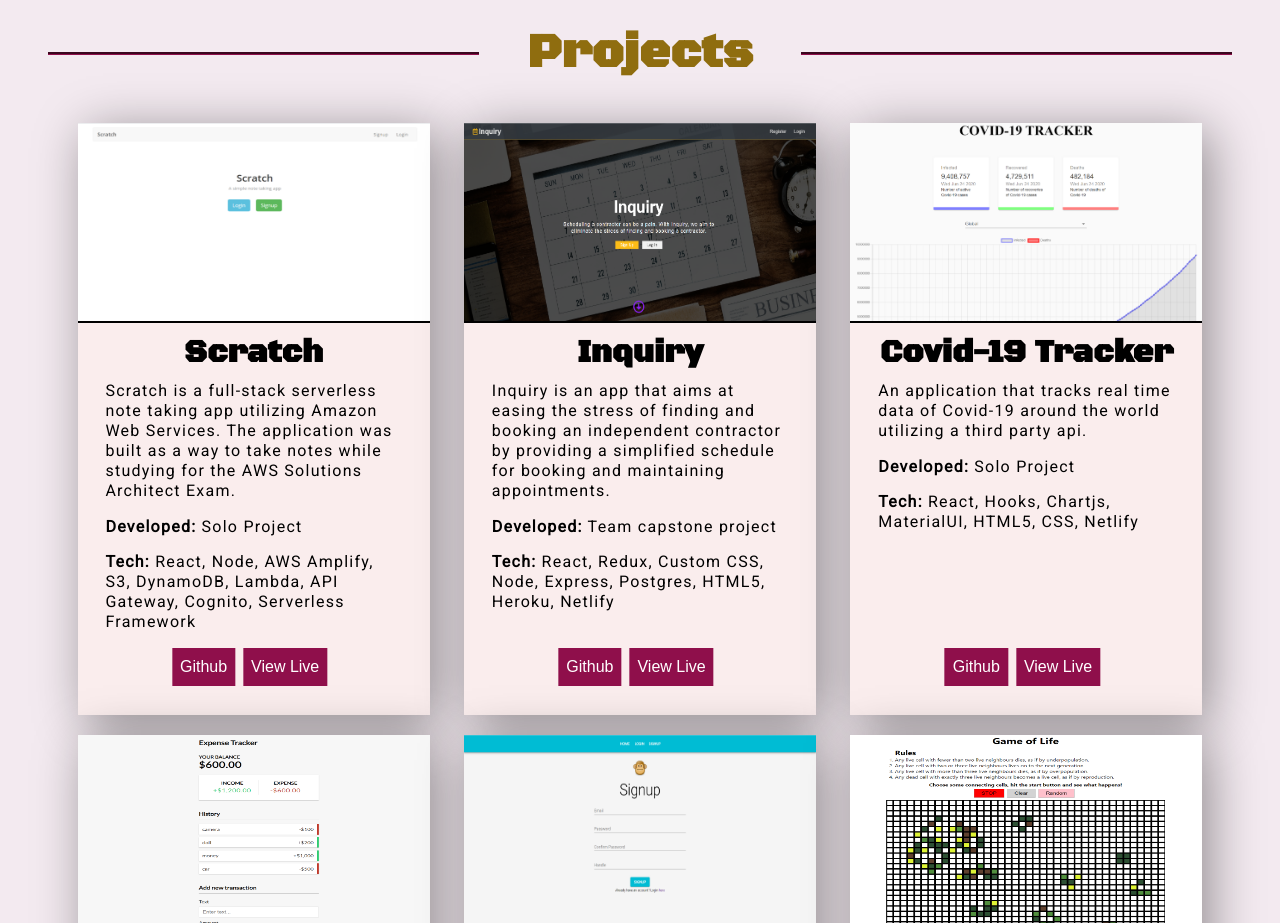
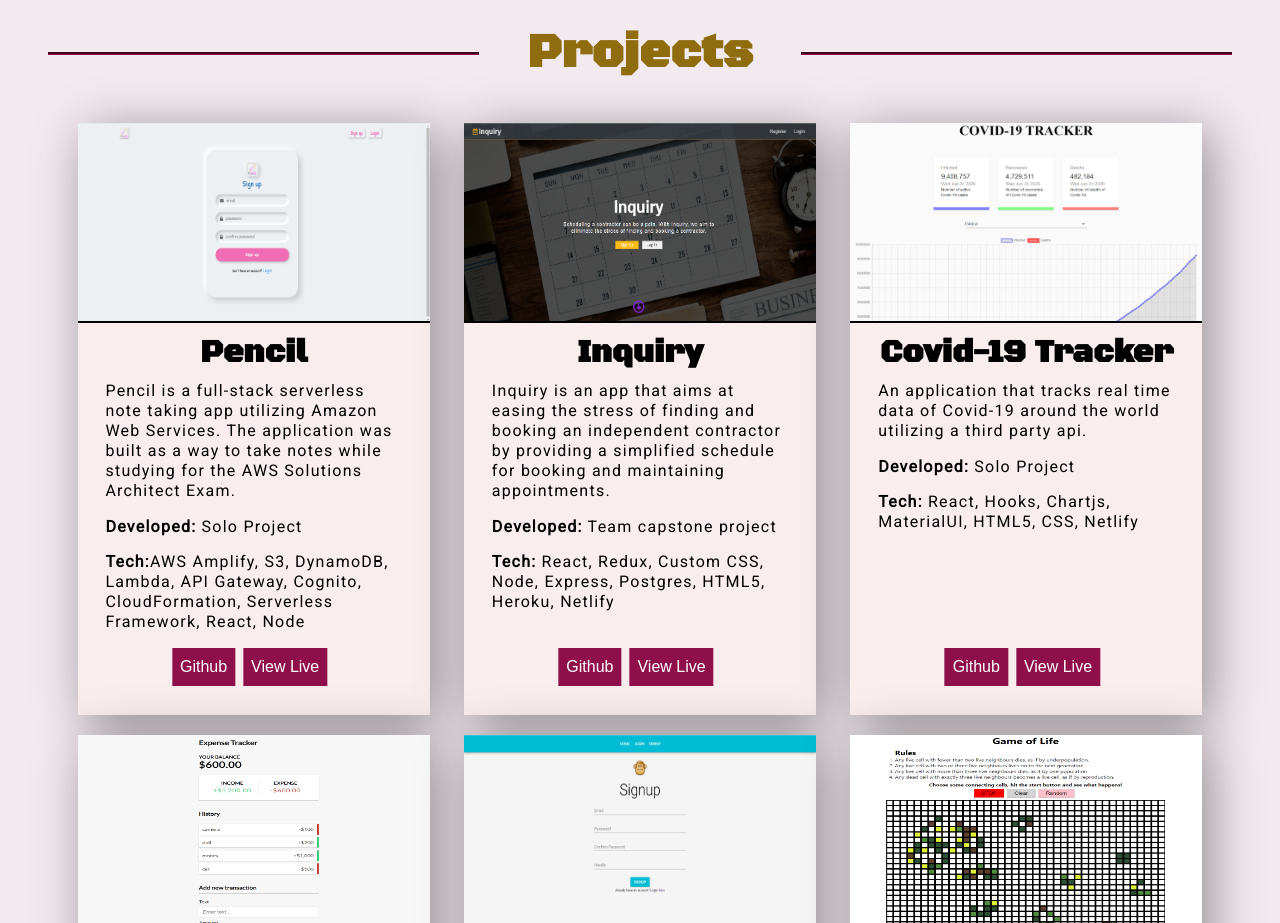
Before and after one commit to LeeTann/leetann-portfolio, a React (Create React App) app: page / in a window 1280 px wide. Shown: the part 1580-2503 px from the top of the page. Built offline with nearby package versions, Linux system fonts and the light colour scheme; the HTML template or start-up script is replaced by a standard one.

Commit message:
Updated with  Pencil App

```diff
--- a/src/components/projects/Projects.js
+++ b/src/components/projects/Projects.js
@@ -9,10 +9,10 @@ export default function Projects() {
             <div className="cards-container">
                 <Fade left>
                     <div className="card">
-                        <img src="images/notesapp1.png" alt="card img" className="card-img" />
-                        <h1>Scratch</h1>
+                        <img src="images/pencil1.png" alt="card img" className="card-img" />
+                        <h1>Pencil</h1>
                         <div className="card-content">
-                          <p className="card-details">Scratch is a full-stack serverless note taking app utilizing Amazon Web Services.
+                          <p className="card-details">Pencil is a full-stack serverless note taking app utilizing Amazon Web Services.
                             The application was built as a way to take notes while studying for the AWS Solutions Architect Exam.
                           </p>
                           <div className="card-info">
@@ -22,16 +22,16 @@ export default function Projects() {
                           </div>
                           <div className="card-info">
                               <p>
-                                  <span className="bold">Tech:</span> React, Node, AWS Amplify, S3, DynamoDB, Lambda, API Gateway, Cognito, Serverless Framework
+                                  <span className="bold">Tech:</span>AWS Amplify, S3, DynamoDB, Lambda, API Gateway, Cognito, CloudFormation, Serverless Framework, React, Node
                               </p>
                           </div>
                         </div>
 
                         <div className="btn-container">
-                            <a href="https://github.com/LeeTann/serverless-stack-api" rel="noopener noreferrer" >
+                            <a href="https://github.com/LeeTann/Pencil" rel="noopener noreferrer" >
                                 <button className="btn">Github</button>
                             </a>
-                            <a href="https://master.d1i51n1hkibvnd.amplifyapp.com/" target="_blank" rel="noopener noreferrer">
+                            <a href="https://master.d7kgw2wgzojnc.amplifyapp.com/" target="_blank" rel="noopener noreferrer">
                               <button className="btn">View Live</button>
                             </a>
                         </div>
```
Also changed, not shown: public/images/notesapp1.png (deleted), public/images/pencil1.png (added).
